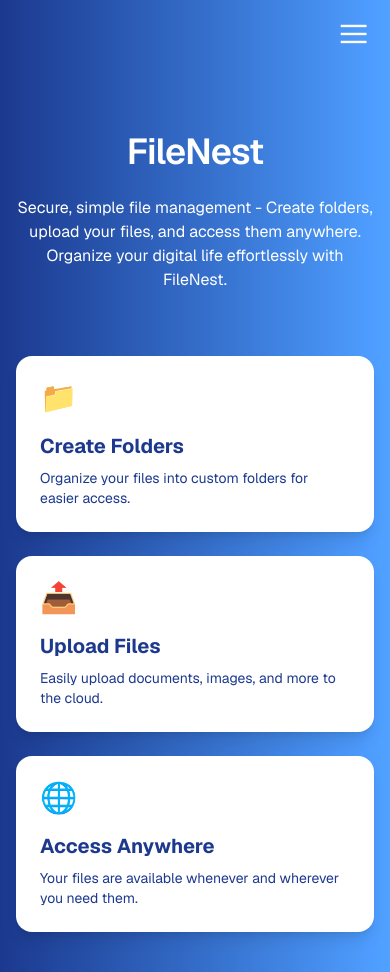
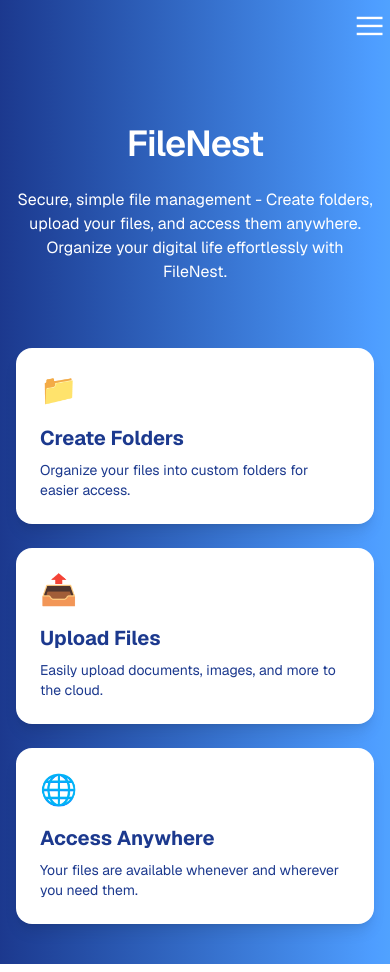
Before and after one commit to Apurcell88/FileNest, a Next.js app: page / in a window 390 px wide. Built offline with nearby package versions, Linux system fonts and the light colour scheme; no server answers.

Commit message:
More Nav styling.

```diff
--- a/src/components/Nav.jsx
+++ b/src/components/Nav.jsx
@@ -15,7 +15,7 @@ const Nav = async () => {
   return (
     <nav className="flex justify-end">
       <DropdownMenu>
-        <DropdownMenuTrigger className="hover:cursor-pointer mt-4 mr-6 md:mt-12 md:mr-12 rotate-90 text-3xl md:text-4xl text-white">
+        <DropdownMenuTrigger className="hover:cursor-pointer mt-2 mr-2 md:mt-12 md:mr-12 rotate-90 text-3xl md:text-4xl text-white">
           |||
         </DropdownMenuTrigger>
         <DropdownMenuContent>
```
